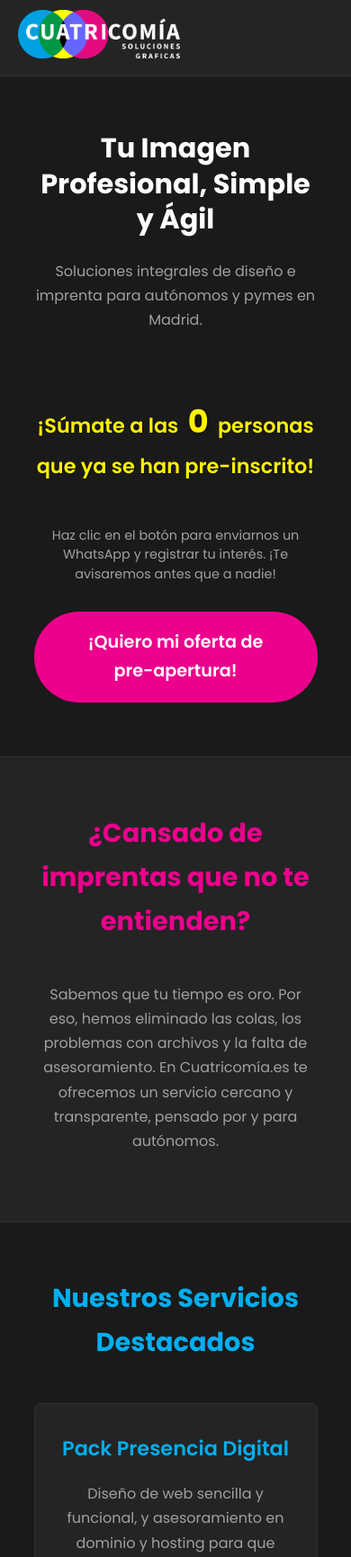
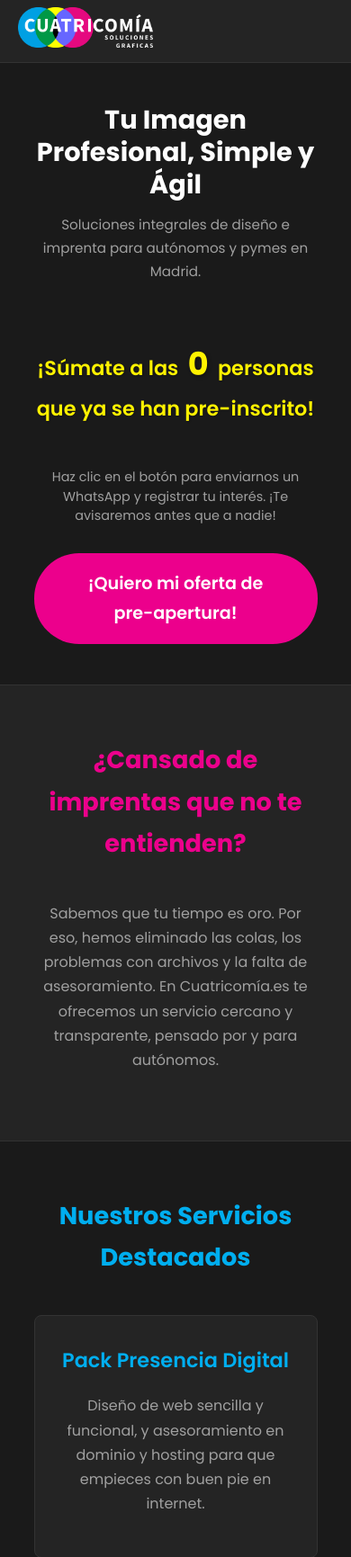
Before and after one commit to emilioclemente-apperly/cuatricomia-web, a PHP site: page / in a window 390 px wide. Shown: the top 1731 px of the page at 90% size. Run offline with PHP 8.4, Linux system fonts and the light colour scheme; data that the repository does not hold is empty.

Commit message:
Further improve mobile responsiveness

```diff
--- a/style.css
+++ b/style.css
@@ -231,42 +231,56 @@ section:nth-of-type(even) {
 
 /* --- Responsividad --- */
 @media (max-width: 768px) {
+    /* --- Header y Logo --- */
+    :root {
+        --header-height: 70px; /* Reducir altura del header en móvil */
+    }
     .logo {
-        max-width: 180px; /* Logo más pequeño en móviles */
+        max-width: 150px; /* Logo más pequeño */
     }
 
+    /* --- Sección Hero Compacta --- */
+    .hero {
+        padding: 25px 20px; /* Menos padding vertical */
+    }
     h1 {
-        font-size: 1.9rem; /* Título principal más adaptado */
-        line-height: 1.3;
+        font-size: 1.8rem; /* Título más compacto */
+        line-height: 1.25;
+        margin-bottom: 0.5em;
+    }
+    .hero .subtitle {
+        font-size: 0.95rem;
+        margin-bottom: 20px;
+    }
+    .counter-container {
+        margin-top: 20px;
+        padding: 8px 15px;
+    }
+    .counter-text {
+        font-size: 1rem;
+    }
+    .counter-number {
+        font-size: 1.5rem;
+    }
+    .whatsapp-clarification {
+        font-size: 0.8rem;
+        margin: 15px auto 20px auto;
+        max-width: 95%;
     }
 
+    /* --- Otros Ajustes Generales --- */
     h2 {
-        font-size: 1.8rem;
+        font-size: 1.7rem;
     }
-
-    .hero .subtitle {
-        font-size: 1rem; /* Subtítulo más legible */
+    section {
+        padding: 40px 20px;
     }
-
-    .hero, section {
-        padding: 40px 20px; /* Ajuste de padding */
-    }
-
-    .counter-text {
-        font-size: 1.2rem; /* Ajustar tamaño del texto del contador */
-    }
-
-    .counter-number {
-        font-size: 1.8rem; /* Ajustar tamaño del número del contador */
-    }
-
     .how-it-works-steps {
-        flex-direction: column; /* Apilar los pasos en vertical */
+        flex-direction: column;
         gap: 40px;
     }
-
     .cta-button {
-        padding: 15px 30px; /* Botón ligeramente más pequeño */
+        padding: 14px 28px;
         font-size: 1rem;
     }
 }
```
